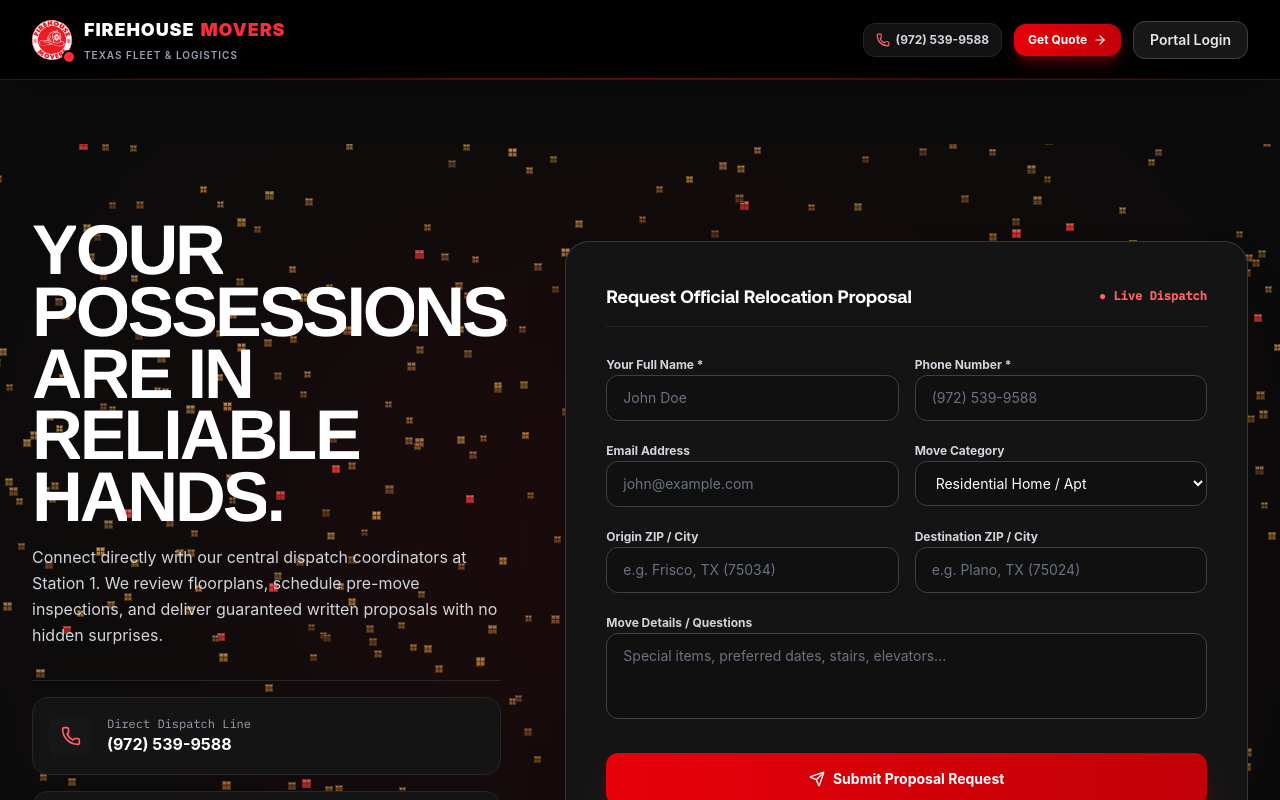
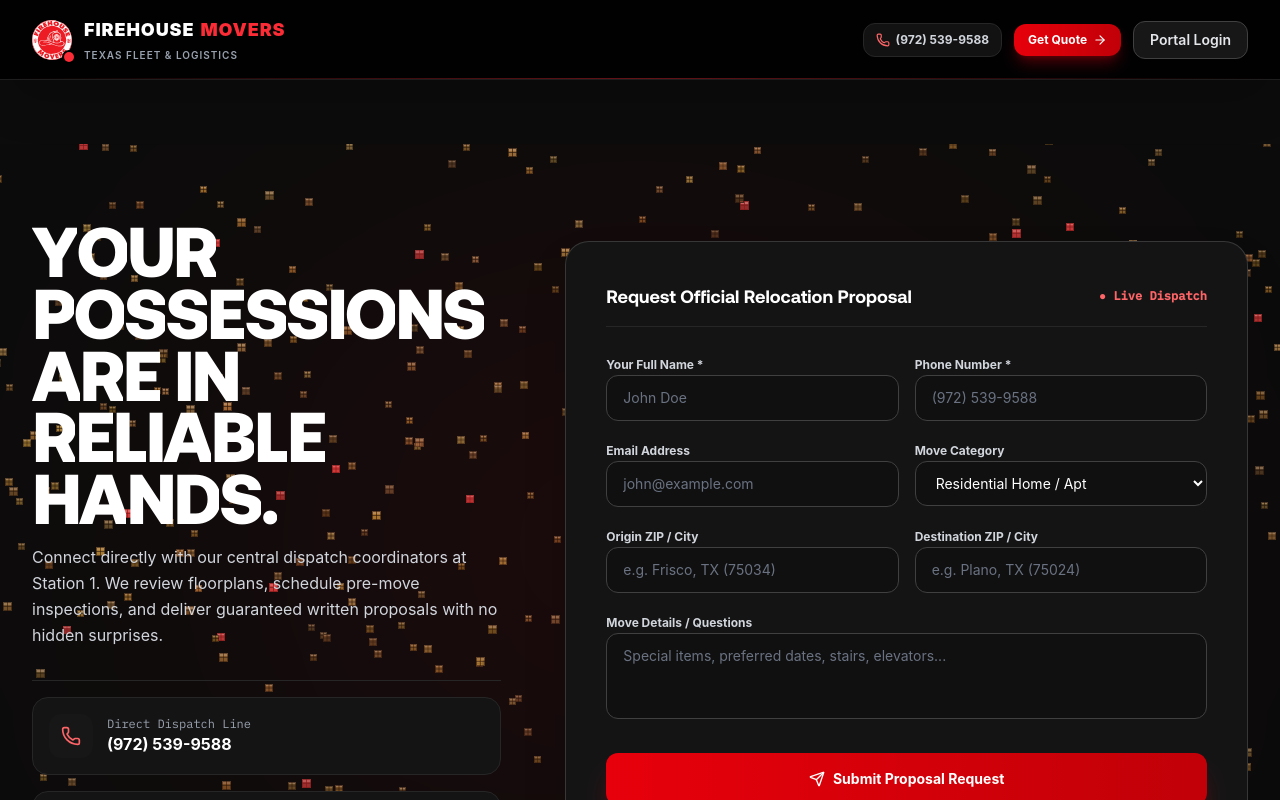
Before and after one commit to aqsakhalid0097-byte/firehouse-movers-frontend, a Next.js app: page /quote in a window 1280 px wide. Shown: the top 800 px of the page. Built offline with nearby package versions, Linux system fonts and the light colour scheme; no server answers.

Commit message:
style(typography): change display headings font back to Aeonik

```diff
--- a/src/features/about/AboutTimeline.tsx
+++ b/src/features/about/AboutTimeline.tsx
@@ -308,7 +308,7 @@ export const AboutTimeline: React.FC = () => {
                       </div>
 
                       <div className="relative z-10 mt-5">
-                        <h3 className="text-base sm:text-lg font-black text-white tracking-tight uppercase font-['Helvetica_Neue',Helvetica,Arial,sans-serif] leading-tight">
+                        <h3 className="text-base sm:text-lg font-black text-white tracking-tight uppercase font-['Aeonik',var(--font-aeonik),sans-serif] leading-tight">
                           {milestone.title}
                         </h3>
                         <p className="text-[13px] text-neutral-400 mt-1.5 leading-snug">{milestone.summary}</p>
--- a/src/features/landing/MvpLandingHero.tsx
+++ b/src/features/landing/MvpLandingHero.tsx
@@ -126,7 +126,7 @@ export const MvpLandingHero: React.FC = () => {
       {/* Main Left-Aligned Content Column (Centered on Y-Axis) */}
       <div className="relative z-10 max-w-[1700px] mx-auto px-4 sm:px-10 lg:px-16 w-full -translate-y-2 sm:-translate-y-8 lg:-translate-y-10">
         <div className="max-w-5xl text-left space-y-4 sm:space-y-5">
-          {/* Clean 2-Line Headline in Helvetica Neue 100 uppercase */}
+          {/* Clean 2-Line Headline in Aeonik uppercase */}
           <h1 className="display-heading display-heading--hero text-white drop-shadow-[0_4px_20px_rgba(0,0,0,0.9)]">
             <div className="overflow-hidden pb-1 sm:pb-2">
               <span className="hero-headline-line inline-block pb-1">Smart Dispatch.</span>
--- a/src/index.css
+++ b/src/index.css
@@ -89,7 +89,7 @@ h1 *, h2 *, h3 *, h4 *, h5 *, h6 *,
    ============================================================ */
 .display-heading,
 .display-heading * {
-  font-family: "Helvetica Neue", Helvetica, Arial, sans-serif !important;
+  font-family: 'Aeonik', var(--font-aeonik, 'Aeonik'), system-ui, -apple-system, BlinkMacSystemFont, sans-serif !important;
   font-weight: 900 !important;
   letter-spacing: -0.045em !important;
   line-height: 0.86 !important;
```
